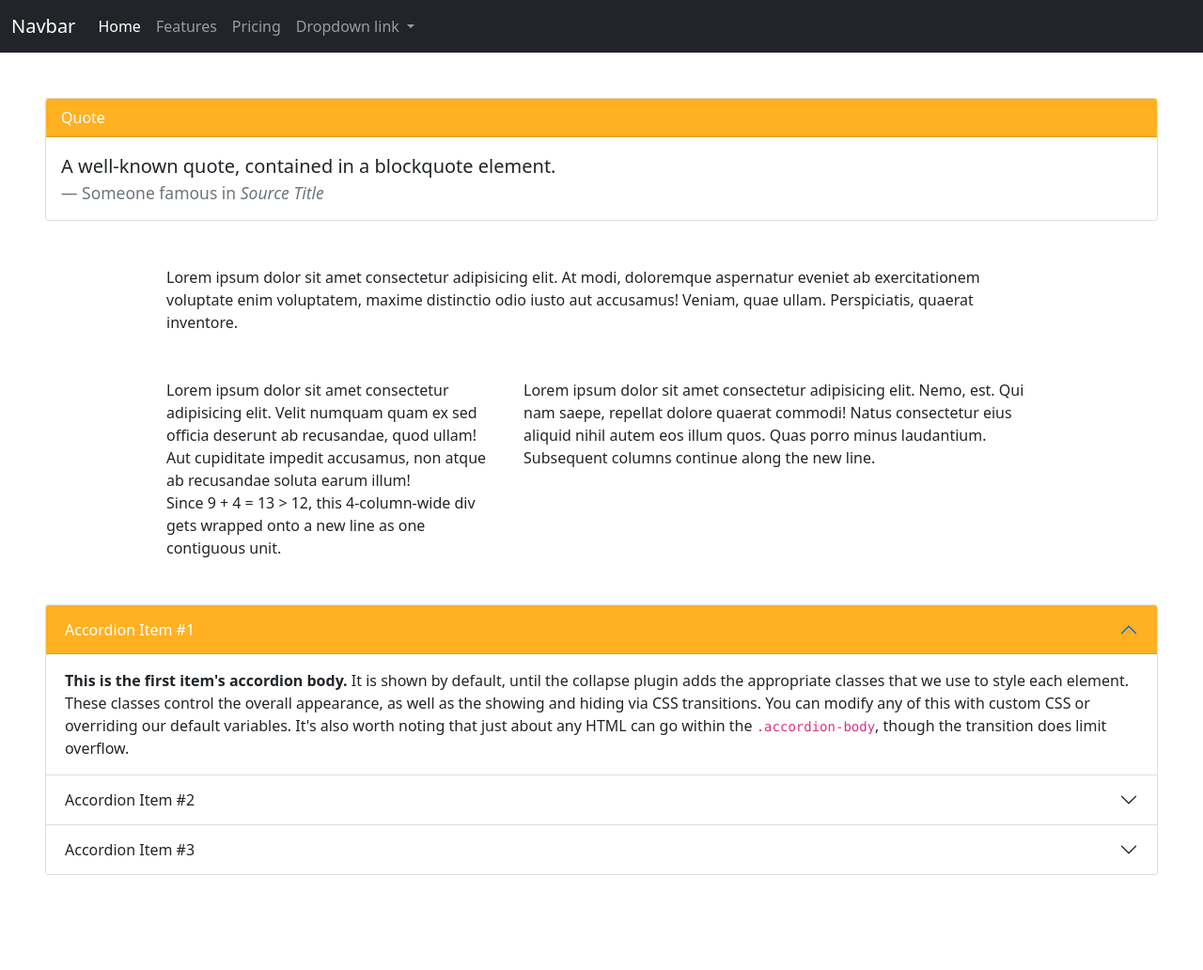
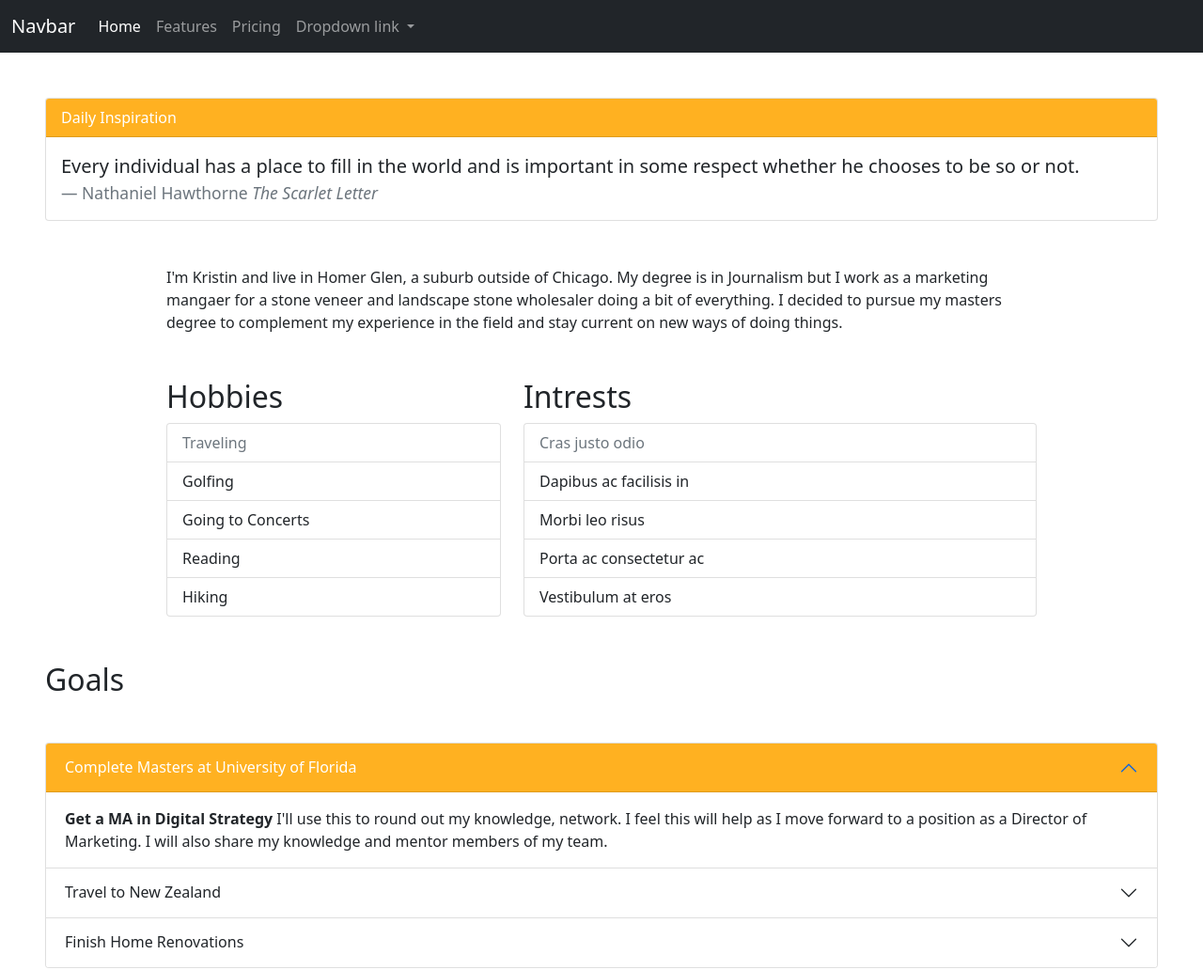
Before and after one commit to KaMoore3/m14-hw14-moore-kristin, a plain HTML site: page index.html in a window 1280 px wide. Shown: the whole page at 94% size. Before the commit the page ends 979 px from the top, so only its background shows below. Drawn offline with nearby package versions, Linux system fonts and the light colour scheme.

Commit message:
Content UPdates

```diff
--- a/index.html
+++ b/index.html
@@ -43,56 +43,76 @@
   </nav>
   <div class="card m-5">
     <div class="card-header">
-      Quote
+      Daily Inspiration
     </div>
     <div class="card-body">
       <blockquote class="blockquote mb-0">
-        <p>A well-known quote, contained in a blockquote element.</p>
-        <footer class="blockquote-footer">Someone famous in <cite title="Source Title">Source Title</cite></footer>
+        <p>Every individual has a place to fill in the world and is important in some respect whether he chooses to be so or not.</p>
+        <footer class="blockquote-footer">Nathaniel Hawthorne <cite title="Source Title">The Scarlet Letter</cite></footer>
       </blockquote>
     </div>
   </div>
   <div class="container">
     <div class="row justify-content-center">
-      <div class="col-10 pb-5">Lorem ipsum dolor sit amet consectetur adipisicing elit. At modi, doloremque aspernatur eveniet ab exercitationem voluptate enim voluptatem, maxime distinctio odio iusto aut accusamus! Veniam, quae ullam. Perspiciatis, quaerat inventore.</div>
-      <div class="col-4">Lorem ipsum dolor sit amet consectetur adipisicing elit. Velit numquam quam ex sed officia deserunt ab recusandae, quod ullam! Aut cupiditate impedit accusamus, non atque ab recusandae soluta earum illum!<br>Since 9 + 4 = 13 &gt; 12, this 4-column-wide div gets wrapped onto a new line as one contiguous unit.</div>
-      <div class="col-6">Lorem ipsum dolor sit amet consectetur adipisicing elit. Nemo, est. Qui nam saepe, repellat dolore quaerat commodi! Natus consectetur eius aliquid nihil autem eos illum quos. Quas porro minus laudantium.<br>Subsequent columns continue along the new line.</div>
+      <div class="col-10 pb-5">I'm Kristin and live in Homer Glen, a suburb outside of Chicago. My degree is in Journalism but I work as a marketing mangaer for a stone veneer and landscape stone wholesaler doing a bit of everything. I decided to pursue my masters degree to complement my experience in the field and stay current on new ways of doing things.</div>
+      <div class="col-4">
+        <h2>Hobbies</h2>
+        <ul class="list-group">
+          <ul class="list-group">
+            <li class="list-group-item disabled">Traveling</li>
+            <li class="list-group-item">Golfing</li>
+            <li class="list-group-item">Going to Concerts</li>
+            <li class="list-group-item">Reading</li>
+            <li class="list-group-item">Hiking</li>
+          </ul>
+      </div>
+      <div class="col-6">
+        <h2>Intrests</h2>
+        <ul class="list-group">
+          <li class="list-group-item disabled">Cras justo odio</li>
+          <li class="list-group-item">Dapibus ac facilisis in</li>
+          <li class="list-group-item">Morbi leo risus</li>
+          <li class="list-group-item">Porta ac consectetur ac</li>
+          <li class="list-group-item">Vestibulum at eros</li>
+        </ul>
+      </div>
     </div>
   </div>
+  <h2 class="header m-5">Goals</h2>
   <div class="accordion m-5" id="accordionExample">
     <div class="accordion-item">
       <h2 class="accordion-header " id="headingOne">
         <button class="accordion-button" type="button" data-bs-toggle="collapse" data-bs-target="#collapseOne" aria-expanded="true" aria-controls="collapseOne">
-          Accordion Item #1
+          Complete Masters at University of Florida
         </button>
       </h2>
       <div id="collapseOne" class="accordion-collapse collapse show" aria-labelledby="headingOne" data-bs-parent="#accordionExample">
         <div class="accordion-body">
-          <strong>This is the first item's accordion body.</strong> It is shown by default, until the collapse plugin adds the appropriate classes that we use to style each element. These classes control the overall appearance, as well as the showing and hiding via CSS transitions. You can modify any of this with custom CSS or overriding our default variables. It's also worth noting that just about any HTML can go within the <code>.accordion-body</code>, though the transition does limit overflow.
+          <strong>Get a MA in Digital Strategy</strong> I'll use this to round out my knowledge, network. I feel this will help as I move forward to a position as a Director of Marketing. I will also share my knowledge and mentor members of my team.
         </div>
       </div>
     </div>
     <div class="accordion-item">
       <h2 class="accordion-header" id="headingTwo">
         <button class="accordion-button  collapsed" type="button" data-bs-toggle="collapse" data-bs-target="#collapseTwo" aria-expanded="false" aria-controls="collapseTwo">
-          Accordion Item #2
+          Travel to New Zealand
         </button>
       </h2>
       <div id="collapseTwo" class="accordion-collapse collapse" aria-labelledby="headingTwo" data-bs-parent="#accordionExample">
         <div class="accordion-body">
-          <strong>This is the second item's accordion body.</strong> It is hidden by default, until the collapse plugin adds the appropriate classes that we use to style each element. These classes control the overall appearance, as well as the showing and hiding via CSS transitions. You can modify any of this with custom CSS or overriding our default variables. It's also worth noting that just about any HTML can go within the <code>.accordion-body</code>, though the transition does limit overflow.
+          <strong>I'd love to see all the natural beauty New Zealand has to offer.</strong>While there I would definitely need to visit the area where The Hobbit and Lord of the Rings was filmed. But, I would also want to hike, see the animals and hae some delicous wine.
         </div>
       </div>
     </div>
     <div class="accordion-item">
       <h2 class="accordion-header" id="headingThree">
         <button class="accordion-button collapsed" type="button" data-bs-toggle="collapse" data-bs-target="#collapseThree" aria-expanded="false" aria-controls="collapseThree">
-          Accordion Item #3
+          Finish Home Renovations
         </button>
       </h2>
       <div id="collapseThree" class="accordion-collapse collapse" aria-labelledby="headingThree" data-bs-parent="#accordionExample">
         <div class="accordion-body">
-          <strong>This is the third item's accordion body.</strong> It is hidden by default, until the collapse plugin adds the appropriate classes that we use to style each element. These classes control the overall appearance, as well as the showing and hiding via CSS transitions. You can modify any of this with custom CSS or overriding our default variables. It's also worth noting that just about any HTML can go within the <code>.accordion-body</code>, though the transition does limit overflow.
+          <strong>First up is doing a complete bath remodel.</strong> Ok, maybe not first up. First, we need to finish off the space in the basement that is just calling for a game room, but then it's on to the bathroom.
         </div>
       </div>
     </div>
```
Also changed, not shown: 1 other file.
